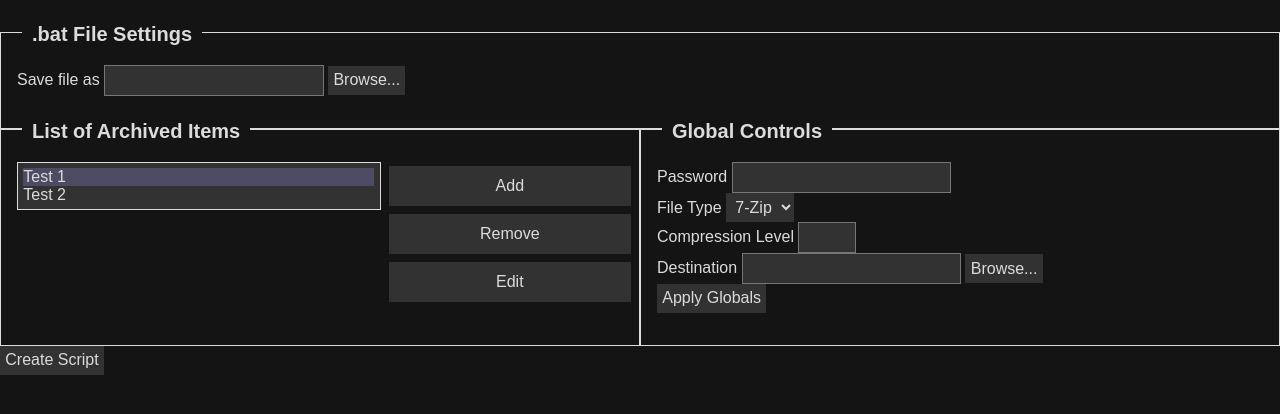
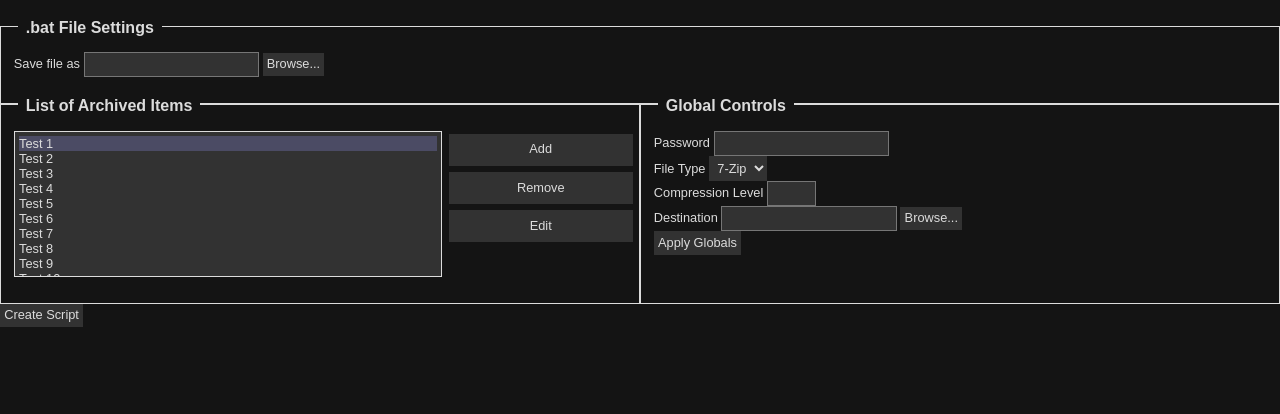
Before and after one commit to Goldenwere/ProjectArchivist_Electron, an Electron app: page index.html in a window 1280 px wide. Drawn offline with Linux system fonts and the light colour scheme.

Commit message:
dealt with scrollbar and transitions

```diff
--- a/dark-theme.css
+++ b/dark-theme.css
@@ -1,7 +1,21 @@
 body {
   background-color: rgb(20, 20, 20);
   color: rgb(220, 220, 220);
-  font-size: 1rem;
+  font-size: 0.8rem;
+}
+
+::-webkit-scrollbar {
+    width: 1em;
+}
+
+::-webkit-scrollbar-track {
+    border-radius: 10px;
+    background-image: linear-gradient(to left, rgb(30, 30, 30), rgb(10, 10, 10));
+}
+
+::-webkit-scrollbar-thumb {
+    border-radius: 10px;
+    background-image: linear-gradient(to right, rgb(60, 60, 60), rgb(40, 40, 40));
 }
 
 groupbox h1 {
@@ -9,11 +23,25 @@ groupbox h1 {
   font-size: 1.25em;
 }
 
+input:focus, input:hover, input:active, listelem:hover, listelem:active {
+  transition-property: background-color, color;
+  transition-timing-function: cubic-bezier(0,1,1,1);
+  transition-duration: 0.5s;
+}
+
 listbox, input[type=text], input[type=number], select, input[type=button] {
   background-color: rgb(50, 50, 50);
   color: rgb(220, 220, 220);
 }
 
-.selected, input[type=text]:focus {
+.selected, input[type=text]:focus, input[type=button]:active {
   background-color: rgb(75, 75, 100);
 }
+
+input[type=button]:hover, listelem:hover {
+  background-color: rgb(60, 60, 90);
+}
+
+listelem:active {
+  background-color: rgb(90, 90, 120);
+}
--- a/index.css
+++ b/index.css
@@ -6,7 +6,7 @@
   width: 50%;
 }
 
-.Section_ListItems_Buttons{
+.Section_ListItems_Buttons {
   display: block;
 }
 
@@ -15,17 +15,23 @@
 }
 
 #Control_ListItems_ArchivedItems {
-  flex: 0 0 60%;
+  flex: 0 0 70%;
+  display: block;
+}
+
+#List_ListItems_ArchivedItems {
+  height: 8.5rem;
+  overflow-y: scroll;
 }
 
 #Section_ListItems_Buttons {
-  flex: 1 1 30%;
+  flex: 0 1 40%;
 }
 
 #Section_ListItems_Buttons * * {
   width: 100%;
   height: 2.5em;
-  margin: 0.25em 0.5em;
+  margin: 0.25em 0 0.25em 0.5em;
 }
 
 #Group_GlobalControls .controls {
--- a/index.html
+++ b/index.html
@@ -31,6 +31,16 @@
             <listbox id="List_ListItems_ArchivedItems">
               <listelem class="selected">Test 1</listelem>
               <listelem>Test 2</listelem>
+              <listelem>Test 3</listelem>
+              <listelem>Test 4</listelem>
+              <listelem>Test 5</listelem>
+              <listelem>Test 6</listelem>
+              <listelem>Test 7</listelem>
+              <listelem>Test 8</listelem>
+              <listelem>Test 9</listelem>
+              <listelem>Test 10</listelem>
+              <listelem>Test 11</listelem>
+              <listelem>Test 12</listelem>
             </listbox>
           </control>
           <section id="Section_ListItems_Buttons">
```
